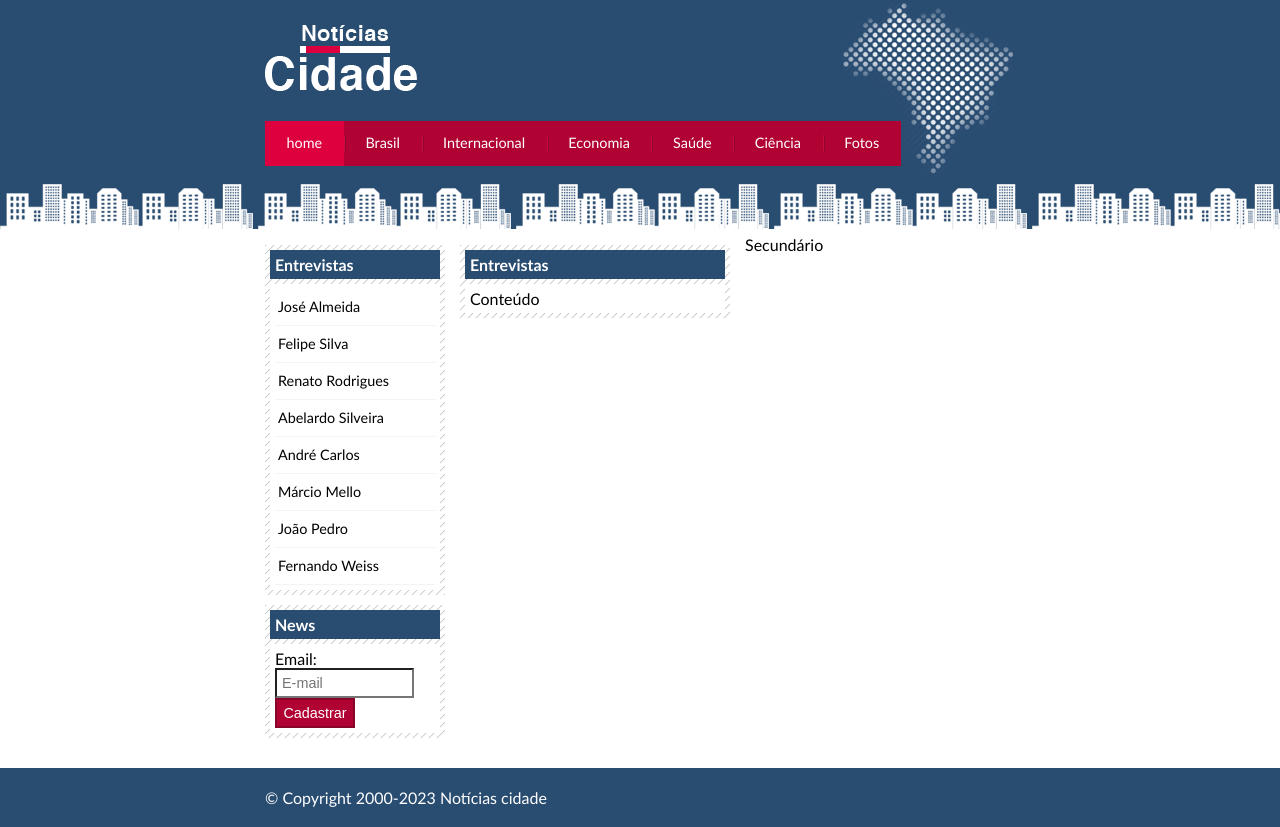
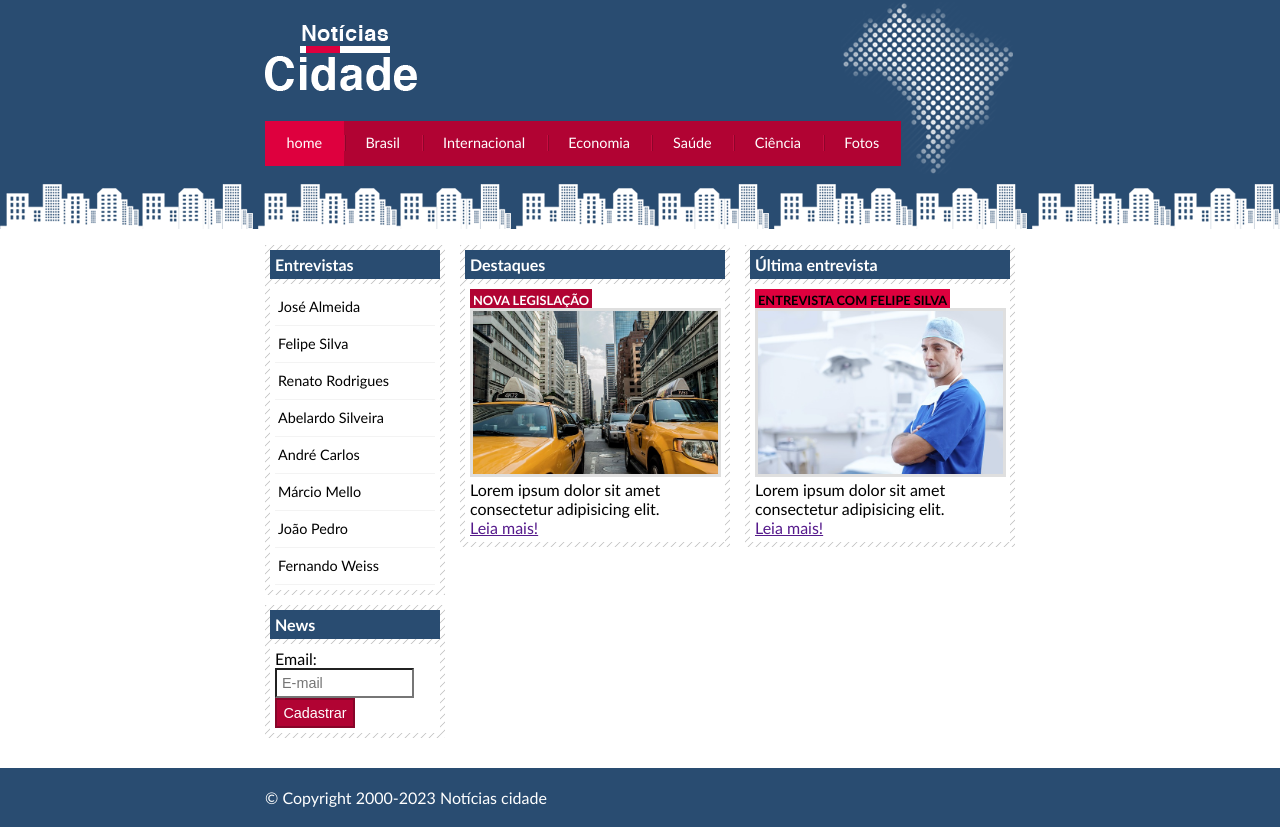
Before and after one commit to LcsMont/SiteNoticias.github.io, a plain HTML site: page index.html in a window 1280 px wide. Drawn offline with Linux system fonts and the light colour scheme.

Commit message:
Área de conteúdos

```diff
--- a/css/style.css
+++ b/css/style.css
@@ -163,6 +163,30 @@ input.submit {
     border: 2px solid #870529;
 }
 
+/* Formatando imagens*/
+
+img.imagem-principal {
+    width: 98%;
+    border: 3px solid #dfdfdf;
+}
+
+/* Formatando cabeçalhos */
+h3 {
+    text-transform: uppercase;
+    display: inline;
+    font-size: 0.8em;
+    padding: 3px;
+}
+
+.destaque h3 {
+    background: #b10333;
+    color: #fff;
+}
+
+.entrevista h3 {
+    background: #de003e;
+}
+
 /*Rodape*/
 #container-rodape {
     background: #294c71;
--- a/index.html
+++ b/index.html
@@ -44,15 +44,35 @@
 
             <div id="primario">
 
-                <div class="caixa">
-                    <h2>Entrevistas</h2>
+                <div class="caixa destaque">
+                    <h2>Destaques</h2>
                     <div class="caixa-conteudo">
-                        Conteúdo
+                        <h3>Nova legislação</h3>
+                        <img src="imagens/taxi.jpg" class="imagem-principal" alt="">
+                        <p>
+                            Lorem ipsum dolor sit amet consectetur adipisicing elit.
+                        </p>
+                        <a href="">Leia mais!</a>
                     </div>
                 </div>
 
             </div>
-            <div id="secundario">Secundário</div>
+            <div id="secundario">
+
+                <div class="caixa entrevista">
+                    <h2>Última entrevista</h2>
+                    <div class="caixa-conteudo">
+
+                        <h3>Entrevista com felipe silva</h3>
+                        <img src="imagens/doutor.jpg" class="imagem-principal" alt="">
+                        <p>
+                            Lorem ipsum dolor sit amet consectetur adipisicing elit.
+                        </p>
+                        <a href="">Leia mais!</a>
+                    </div>
+                </div>
+
+            </div>
 
             <!-- Início lateral -->
             <div id="lateral">
```
